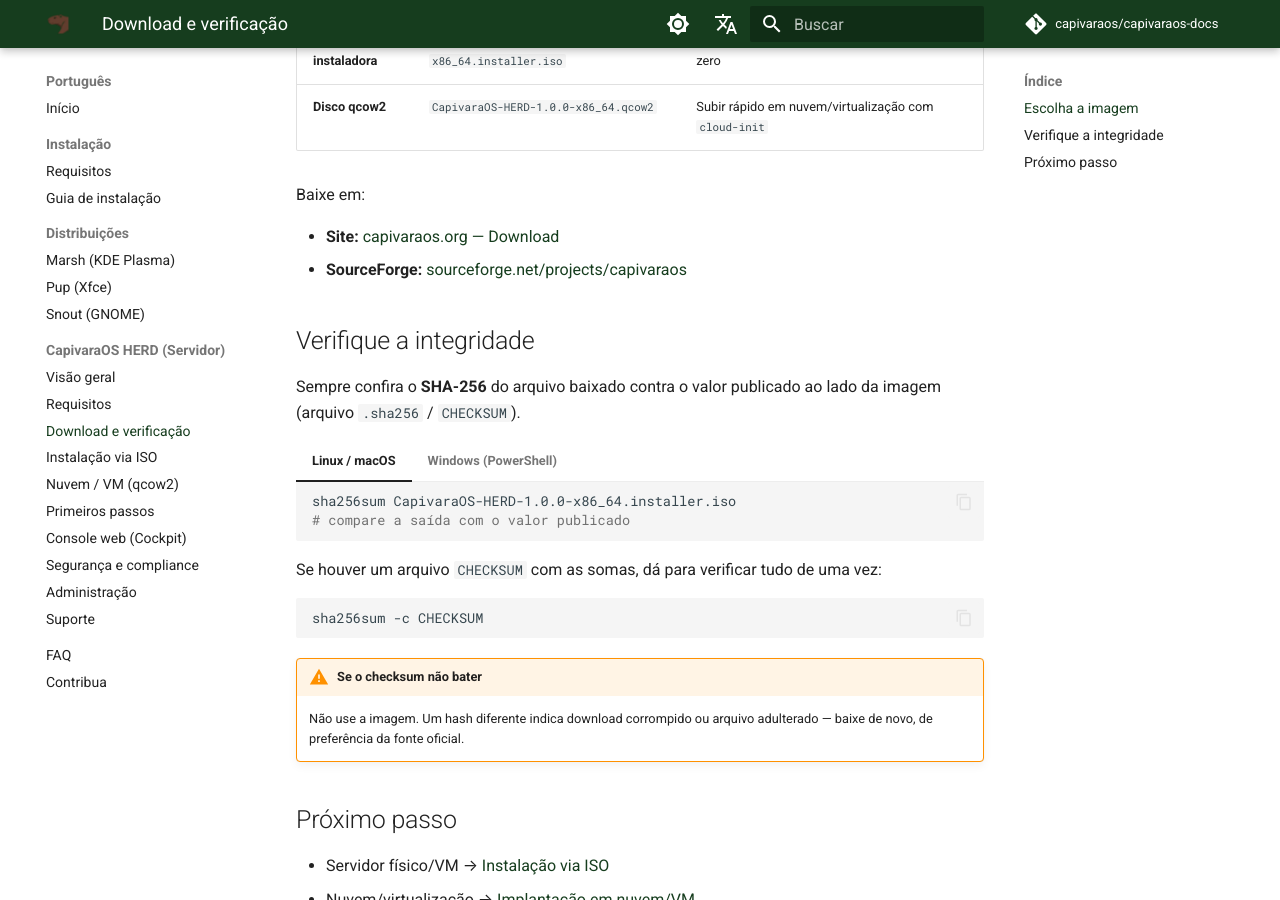
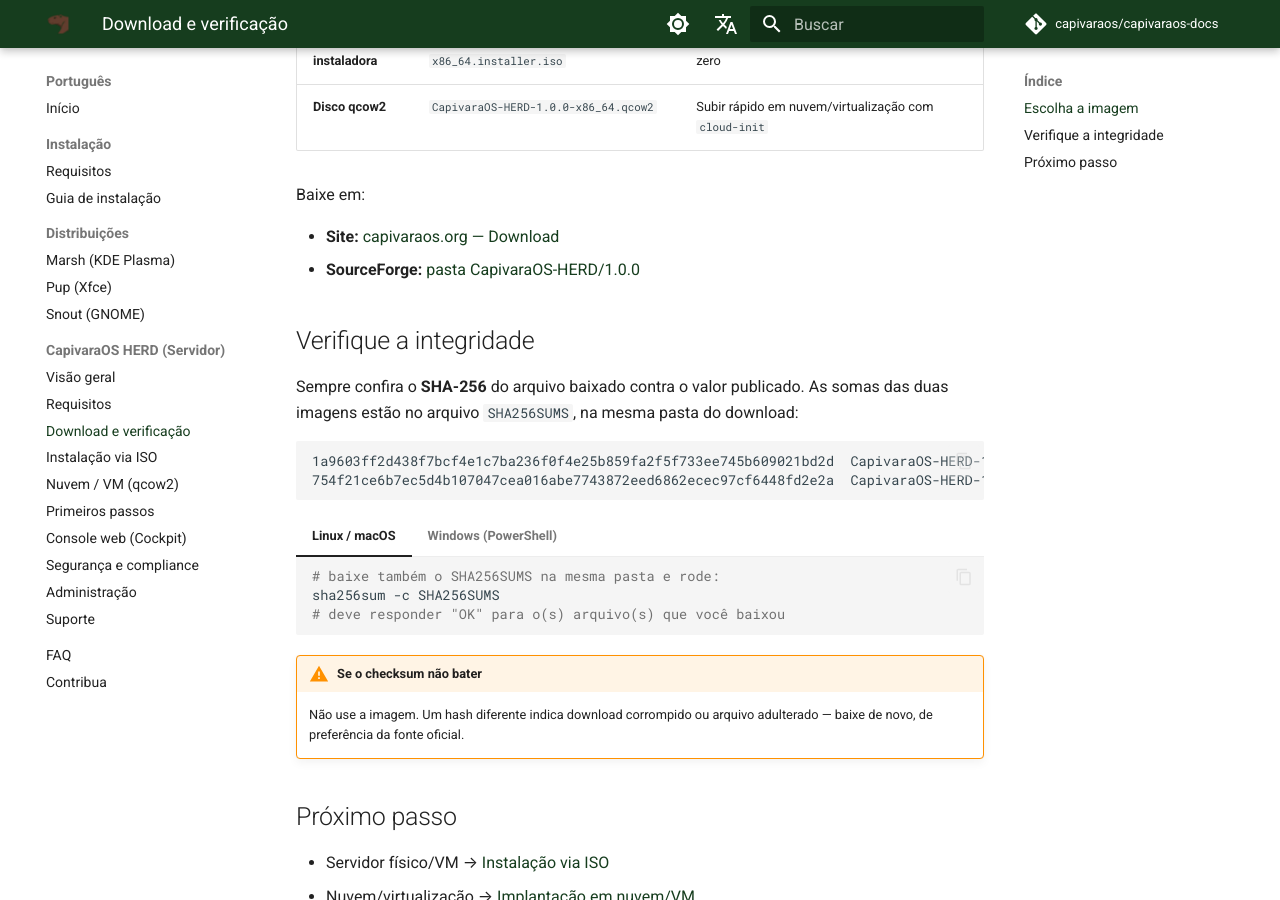
Before and after one commit to capivaraos/capivaraos-docs, an MkDocs documentation site: the page built from docs/pt/herd/download.md, in a window 1280 px wide and 900 px high, scrolled down 348 px. Built offline with MkDocs 1.6.1 and Material for MkDocs 9.7.7, drawn with Linux system fonts in a browser that asks for light colours; comment, search, counter and statistics services are not loaded.

Commit message:
herd/download: SHA-256 concreto e link direto do SourceForge
Publica as somas SHA-256 das duas imagens 1.0.0 e aponta para a pasta
CapivaraOS-HERD/1.0.0 no SourceForge; verificação via sha256sum -c SHA256SUMS.

````diff
--- a/docs/pt/herd/download.md
+++ b/docs/pt/herd/download.md
@@ -12,31 +12,33 @@
 Baixe em:
 
 - **Site:** [capivaraos.org — Download](https://capivaraos.org/pt/download.html)
-- **SourceForge:** [sourceforge.net/projects/capivaraos](https://sourceforge.net/projects/capivaraos/)
+- **SourceForge:** [pasta CapivaraOS-HERD/1.0.0](https://sourceforge.net/projects/capivaraos/files/CapivaraOS-HERD/1.0.0/)
 
 ## Verifique a integridade
 
-Sempre confira o **SHA-256** do arquivo baixado contra o valor publicado ao lado
-da imagem (arquivo `.sha256` / `CHECKSUM`).
+Sempre confira o **SHA-256** do arquivo baixado contra o valor publicado. As
+somas das duas imagens estão no arquivo `SHA256SUMS`, na mesma pasta do
+download:
+
+```
+1a9603ff2d438f7bcf4e1c7ba236f0f4e25b859fa2f5f733ee745b609021bd2d  CapivaraOS-HERD-1.0.0-x86_64.qcow2
+754f21ce6b7ec5d4b107047cea016abe7743872eed6862ecec97cf6448fd2e2a  CapivaraOS-HERD-1.0.0-x86_64.installer.iso
+```
 
 === "Linux / macOS"
 
     ```bash
-    sha256sum CapivaraOS-HERD-1.0.0-x86_64.installer.iso
-    # compare a saída com o valor publicado
+    # baixe também o SHA256SUMS na mesma pasta e rode:
+    sha256sum -c SHA256SUMS
+    # deve responder "OK" para o(s) arquivo(s) que você baixou
     ```
 
 === "Windows (PowerShell)"
 
     ```powershell
     Get-FileHash .\CapivaraOS-HERD-1.0.0-x86_64.installer.iso -Algorithm SHA256
+    # compare a saída com o valor acima
     ```
-
-Se houver um arquivo `CHECKSUM` com as somas, dá para verificar tudo de uma vez:
-
-```bash
-sha256sum -c CHECKSUM
-```
 
 !!! warning "Se o checksum não bater"
     Não use a imagem. Um hash diferente indica download corrompido ou arquivo
````
Also changed, not shown: docs/en/herd/download.md (+12 -11 lines).
